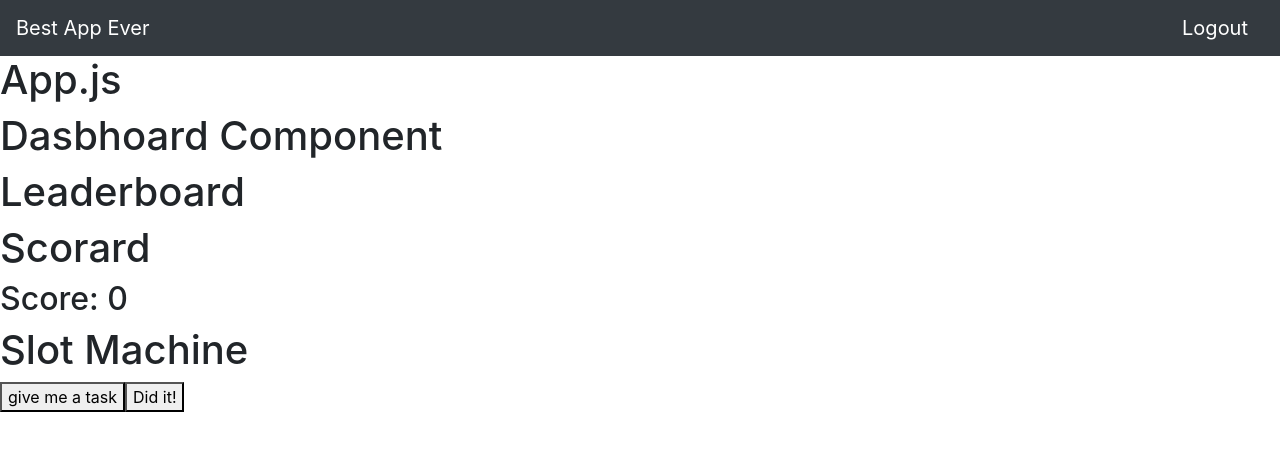
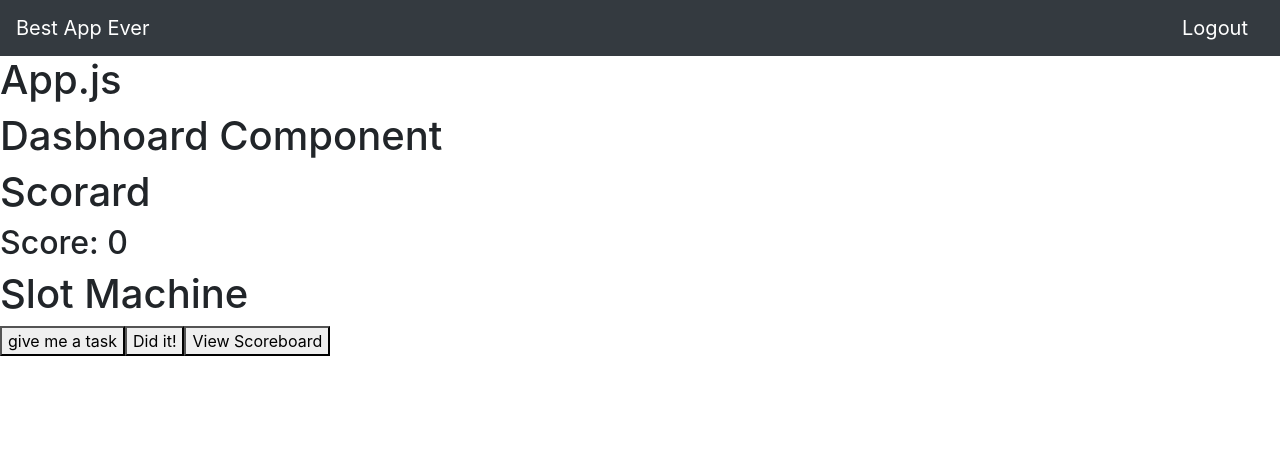
Before and after one commit to jedgodsey/GA-Hackathon, a React (Create React App) app in the folder GA-Hackathon/my-app/: page / in a window 1280 px wide. Both pictures are taken after typing "Sample", "Sample123" into the empty fields and a click on the input 546 px from the left and 183 px from the top of the page. Shown: the top 450 px of the page. Built offline with nearby package versions, Linux system fonts and the light colour scheme.

Commit message:
commit please work

```diff
--- a/GA-Hackathon/my-app/src/components/Dashboard.js
+++ b/GA-Hackathon/my-app/src/components/Dashboard.js
@@ -1,14 +1,23 @@
 import React from 'react';
-import Leaderboard from './Leaderboard';
+import Scoreboard from './Scoreboard';
 import SlotMachine from './SlotMachine';
 
 class Dashboard extends React.Component {
+  state = {
+    view: false
+  }
+  toggleView = (event) => {
+    event.preventDefault();
+    this.setState({view: !this.state.view})
+    console.log(!this.state)
+  }
   render() {
     return(
       <>
         <h1>Dasbhoard Component</h1>
-        <Leaderboard />
-        <SlotMachine />
+        {/* <Leaderboard /> */}
+        {this.state.view ? <Scoreboard /> : <SlotMachine />}
+        <button onClick={this.toggleView}>View Scoreboard</button>
       </>
     )
   }
```
Also changed, not shown: 1 other file (tests, documents, lock files or other folders).
